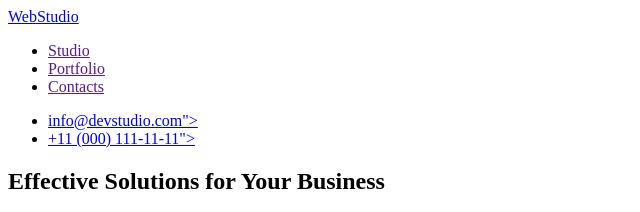
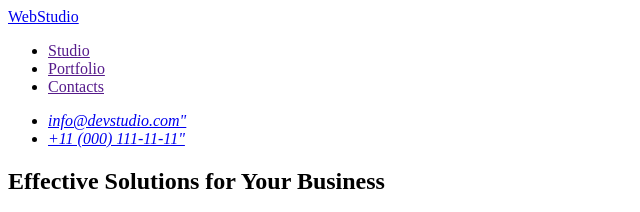
Before and after one commit to Nelia-Chaban/goit-markup-hw-01, a plain HTML site: page index.html in a window 1280 px wide. Shown: the top 212 px of the page, 0-640 px from the left. Drawn offline with Linux system fonts and the light colour scheme.

Commit message:
update-header

```diff
--- a/index.html
+++ b/index.html
@@ -22,17 +22,17 @@
           </li>
         </ul>
       </nav>
-      <ul>
-        <li><a href="mailto:info@devstudio.com">info@devstudio.com"></a></li>
-        <li><a href="tel:+11(000)1111111">+11 (000) 111-11-11"></a></li>
-      </ul>
-    </header>
+      <address>
+        <ul>
+          <li><a href="mailto:info@devstudio.com">info@devstudio.com"</a></li>
+          <li><a href="tel:+11(000)1111111">+11 (000) 111-11-11"</a></li>
+        </ul>
+      </address>
+         </header>
     <main>
       <section>
-        <div>
           <h1>Effective Solutions for Your Business</h1>
           <button type="button">Order Service</button>
-        </div>
       </section>
       <section>
         <h2 hidden>Principles of work</h2>
```
